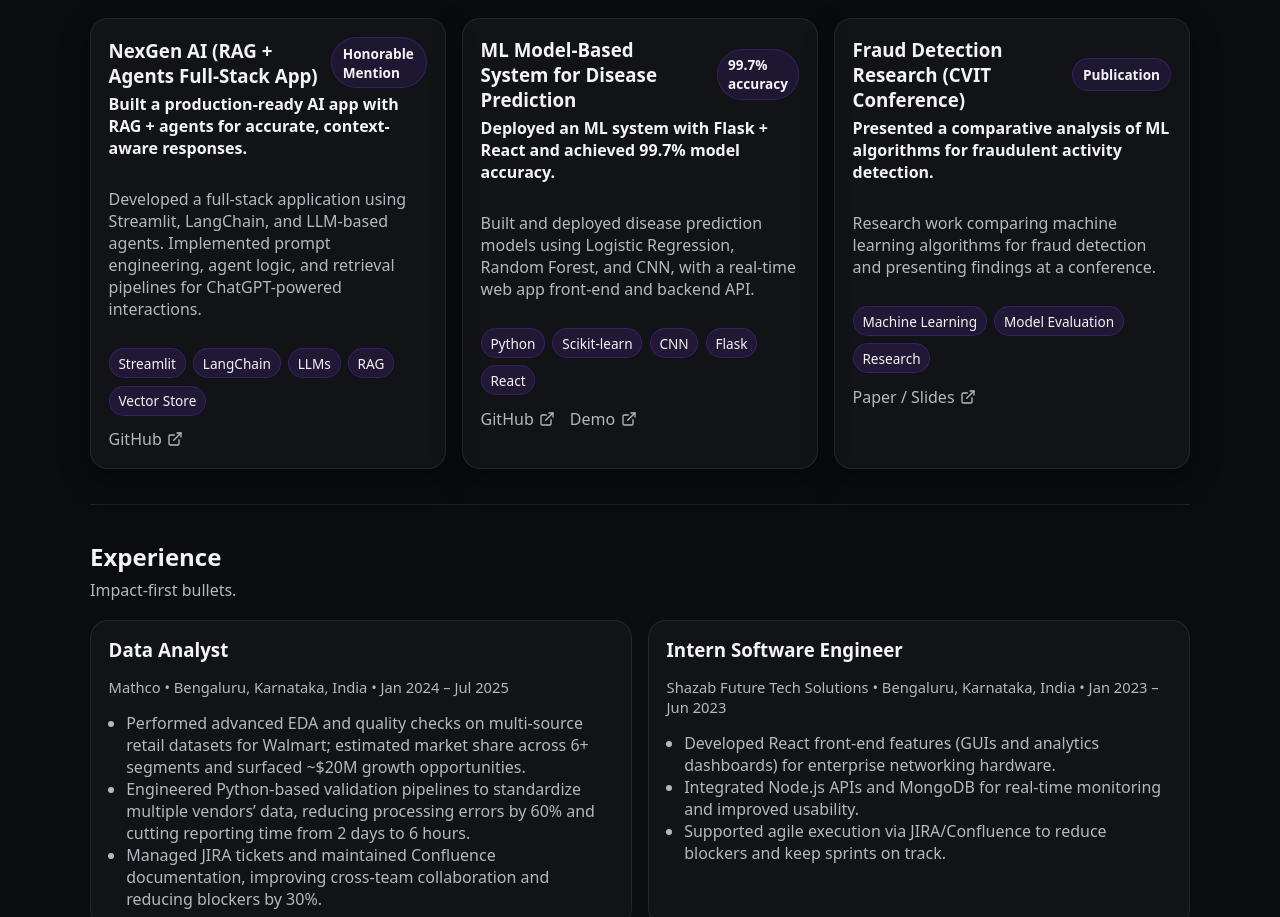
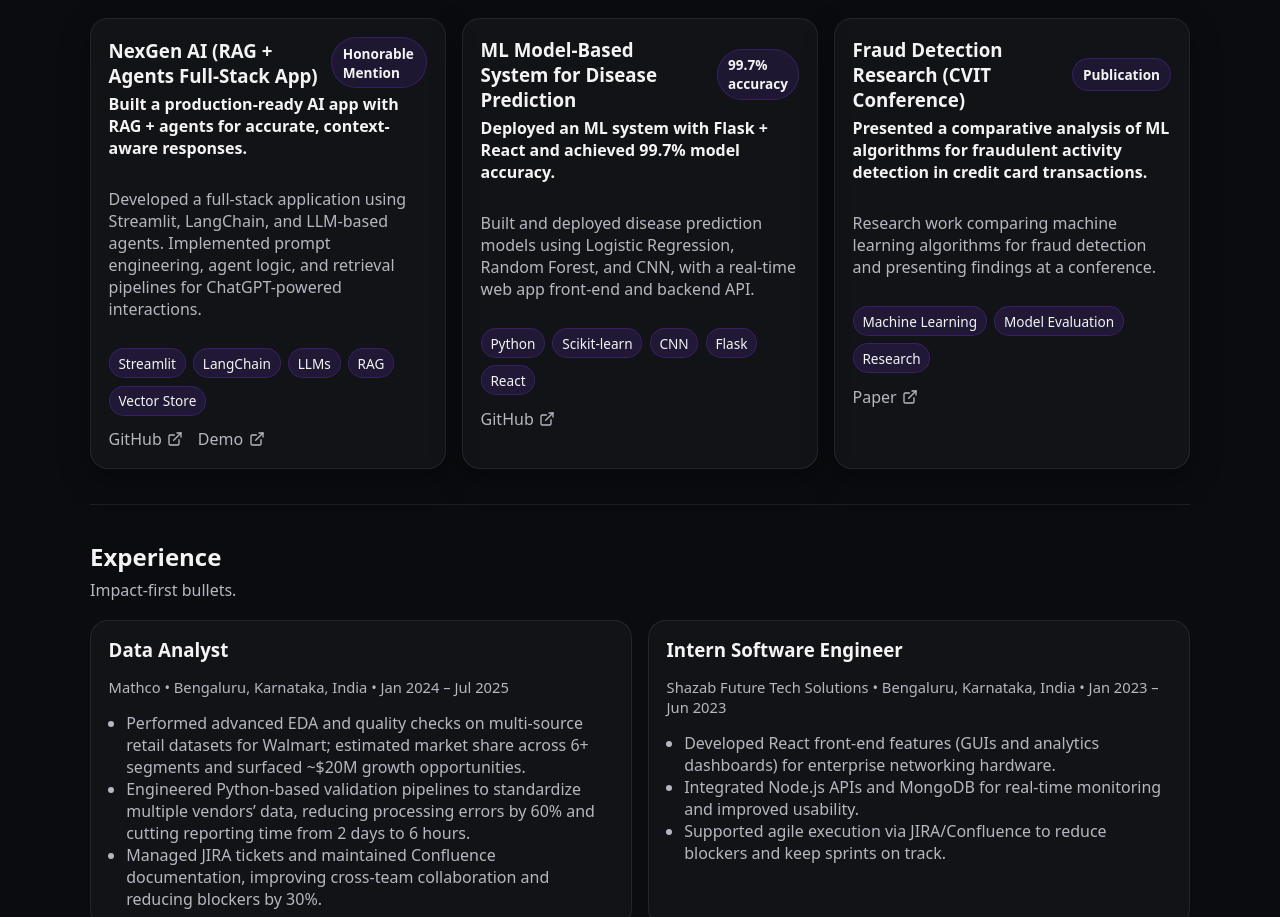
Before and after one commit to Photon7777/Website, a React (Vite) app in the folder data-analyst-portfolio/: page / in a window 1280 px wide. Shown: the part 1406-2323 px from the top of the page. Built offline with nearby package versions, Linux system fonts and the light colour scheme.

Commit message:
Added the demo and paper links

```diff
--- a/data-analyst-portfolio/src/data/siteData.js
+++ b/data-analyst-portfolio/src/data/siteData.js
@@ -78,7 +78,8 @@ export const siteData = {
         "Developed a full-stack application using Streamlit, LangChain, and LLM-based agents. Implemented prompt engineering, agent logic, and retrieval pipelines for ChatGPT-powered interactions.",
       tech: ["Streamlit", "LangChain", "LLMs", "RAG", "Vector Store"],
       links: [
-        { label: "GitHub", url: "https://github.com/Photon7777/NexGen_Deploy" }, // update
+        { label: "GitHub", url: "https://github.com/Photon7777/NexGen_Deploy" },
+        { label: "Demo", url: "https://nexgen-ai.streamlit.app/" } // update
       ],
     },
     {
@@ -91,18 +92,18 @@ export const siteData = {
       tech: ["Python", "Scikit-learn", "CNN", "Flask", "React"],
       links: [
         { label: "GitHub", url: "https://github.com/your-github/disease-prediction" },
-        { label: "Demo", url: "https://your-demo-link.com" } // update
+         // update
       ],
     },
     {
       title: "Fraud Detection Research (CVIT Conference)",
       badge: "Publication",
       impact:
-        "Presented a comparative analysis of ML algorithms for fraudulent activity detection.",
+        "Presented a comparative analysis of ML algorithms for fraudulent activity detection in credit card transactions.",
       description:
         "Research work comparing machine learning algorithms for fraud detection and presenting findings at a conference.",
       tech: ["Machine Learning", "Model Evaluation", "Research"],
-      links: [{ label: "Paper / Slides", url: "#" }], // update
+      links: [{ label: "Paper", url: "https://drive.google.com/file/d/1KmNCJsYoJkgrbJ7xZlYdJ7a7YXQKkNtD/view?usp=sharing" }], // update
     },
   ],
 };
```
